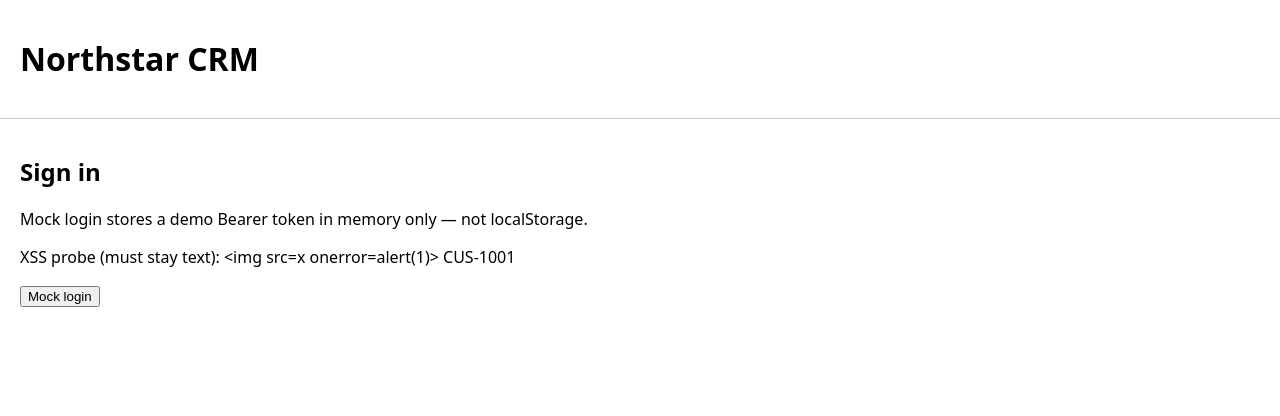
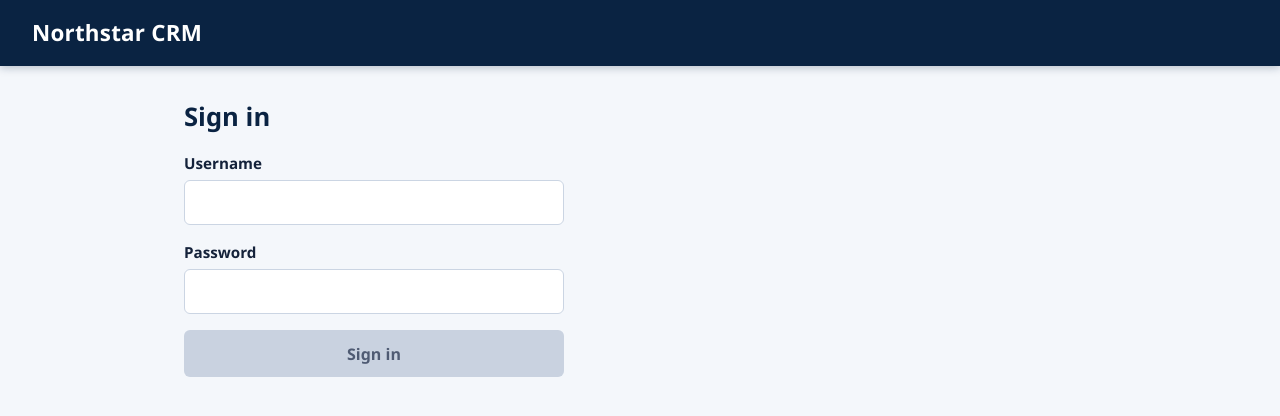
Before and after one commit to BrandonRobare/bean-brigade-customer-management-platform, an Angular app in the folder frontend/: page /login in a window 1280 px wide. Shown: the top 416 px of the page. Built offline with nearby package versions, Linux system fonts and the light colour scheme.

Commit message:
Updated login page

```diff
--- a/frontend/package.json
+++ b/frontend/package.json
@@ -33,5 +33,9 @@
     "karma-jasmine": "~5.1.0",
     "karma-jasmine-html-reporter": "~2.1.0",
     "typescript": "~5.7.2"
+  },
+  "allowScripts": {
+    "esbuild@0.25.12": true,
+    "esbuild@0.28.0": true
   }
 }
--- a/frontend/src/app/app.component.css
+++ b/frontend/src/app/app.component.css
@@ -3,10 +3,32 @@ header {
   align-items: center;
   justify-content: space-between;
   gap: 1rem;
-  padding: 1rem 1.25rem;
-  border-bottom: 1px solid #ccc;
+  padding: 1rem 2rem;
+  background: var(--color-navy);
+  box-shadow: 0 2px 8px rgba(10, 35, 66, 0.25);
 }
 
+header h1 {
+  margin: 0;
+  font-size: 1.4rem;
+  font-weight: 800;
+  letter-spacing: 0.01em;
+  color: var(--color-white);
+}
+
+header button {
+  color: var(--color-white);
+  background: transparent;
+  border: 2px solid var(--color-white);
+}
+header button:hover:not(:disabled) {
+  color: var(--color-navy);
+  background: var(--color-white);
+}
+header button:focus-visible { outline-color: #8CC4FF; }
+
 main {
-  padding: 1rem 1.25rem;
+  max-width: 960px;
+  margin: 2rem auto;
+  padding: 0 1.5rem;
 }
--- a/frontend/src/app/app.routes.ts
+++ b/frontend/src/app/app.routes.ts
@@ -7,4 +7,5 @@ export const routes: Routes = [
   { path: 'login', component: LoginPageComponent },
   { path: 'interactions', component: InteractionListPageComponent, canActivate: [authGuard] },
   { path: '', pathMatch: 'full', redirectTo: 'interactions' },
+  { path: '**', redirectTo: 'interactions' }
 ];
--- a/frontend/src/app/core/auth/auth-session.service.ts
+++ b/frontend/src/app/core/auth/auth-session.service.ts
@@ -1,14 +1,23 @@
-import { Injectable, signal } from '@angular/core';
+import { HttpClient } from '@angular/common/http';
+import { Injectable, inject, signal } from '@angular/core';
+import { Observable, tap } from 'rxjs';
+
+interface LoginResponse {
+  accessToken: string;
+}
 
 /** Demo-only. Matches Boot `DemoBearerFilter`. Not a production secret. */
 export const LAB_DEMO_TOKEN = 'lab-demo-token';
 
 @Injectable({ providedIn: 'root' })
 export class AuthSessionService {
+  private readonly http = inject(HttpClient);
   readonly accessToken = signal<string | null>(null);
 
-  loginMock(): void {
-    this.accessToken.set(LAB_DEMO_TOKEN);
+  login(username: string, password: string): Observable<LoginResponse> {
+    return this.http
+      .post<LoginResponse>('/api/v1/auth/login', { username, password })
+      .pipe(tap((res) => this.accessToken.set(res.accessToken)));
   }
 
   logout(): void {
--- a/frontend/src/app/features/interactions/interaction-list-page.component.ts
+++ b/frontend/src/app/features/interactions/interaction-list-page.component.ts
@@ -28,6 +28,37 @@ import { Interaction } from './interaction.model';
       </ul>
     </section>
   `,
+  styles: `
+    .meta { color: var(--color-muted); margin: 0 0 1.25rem; }
+    code { background: #e8ecf5; padding: 0.1rem 0.4rem; border-radius: 4px; }
+    .note-form {
+      display: flex;
+      align-items: flex-end;
+      gap: 1rem;
+      padding: 1rem;
+      background: var(--color-surface);
+      border: 1px solid var(--color-border);
+      border-left: 4px solid var(--color-primary);
+      border-radius: var(--radius);
+    }
+    .entry {
+      border-left: 4px solid var(--color-blue); /* keep the other properties */
+    }
+    .badge {
+      align-self: flex-start;
+      padding: 0.15rem 0.6rem;
+      font-size: 0.75rem;
+      font-weight: 700;
+      letter-spacing: 0.04em;
+      color: var(--color-navy);
+      background: #DCEBFF;
+      border-radius: 999px;
+    }
+    .summary { margin: 0; font-weight: 600; }
+    .detail { margin: 0.25rem 0 0; font-size: 0.85rem; color: var(--color-muted); }
+    .empty { padding: 1rem; color: var(--color-muted); background: var(--color-surface);
+      border: 1px dashed var(color-border); border-radius: var(--radius); }
+  `
 })
 export class InteractionListPageComponent {
   private readonly api = inject(InteractionApiService);
--- a/frontend/src/app/features/login/login-page.component.ts
+++ b/frontend/src/app/features/login/login-page.component.ts
@@ -1,27 +1,78 @@
-import { Component, inject } from '@angular/core';
+import { HttpErrorResponse } from '@angular/common/http';
+import { Component, inject, signal } from '@angular/core';
+import { FormsModule } from '@angular/forms';
 import { Router } from '@angular/router';
 import { AuthSessionService } from '../../core/auth/auth-session.service';
 
 @Component({
   selector: 'app-login-page',
   standalone: true,
+  imports: [FormsModule],
   template: `
     <section>
       <h2>Sign in</h2>
-      <p>Mock login stores a demo Bearer token in memory only — not localStorage.</p>
-      <p>XSS probe (must stay text): {{ xssProbe }}</p>
-      <button type="button" (click)="login()">Mock login</button>
+      <form (ngSubmit)="login()">
+        <label>
+          Username
+          <input name="username" [(ngModel)]="username" autocomplete="username" required />
+        </label>
+        <label>
+          Password
+          <input
+            name="password"
+            type="password"
+            [(ngModel)]="password"
+            autocomplete="current-password"
+            required
+          />
+        </label>
+        <button type="submit" [disabled]="submitting() || !username || !password">Sign in</button>
+        @if (error()) {
+          <p role="alert">{{ error() }}</p>
+        }
+      </form>
     </section>
   `,
+  styles: `
+    .login-card {
+      max-width: 420px;
+      margin: 3rem auto;
+      padding: 2rem;
+      background: var(--color-surface);
+      border: 1px solid var(--color-border);
+      border-top: 4px solid var(--color-blue);
+      border-radius: 12px;
+      box-shadow: 0 4px 16px rgba(10, 35, 66, 0.1);
+    }
+  .login-card form { max-width: none; }
+  .hint { margin: 0 0 1.25rem; color: var(--color-muted); }
+  `
 })
 export class LoginPageComponent {
   private readonly session = inject(AuthSessionService);
   private readonly router = inject(Router);
 
-  readonly xssProbe = '<img src=x onerror=alert(1)> CUS-1001';
+  username = '';
+  password = '';
+  readonly error = signal<string | null>(null);
+  readonly submitting = signal(false);
 
   login(): void {
-    this.session.loginMock();
-    void this.router.navigate(['/interactions']);
+    this.error.set(null);
+    this.submitting.set(true);
+    this.session.login(this.username, this.password).subscribe({
+      next: () => {
+        this.password = '';
+        void this.router.navigate(['/interactions']);
+      },
+      error: (err: HttpErrorResponse) => {
+        this.submitting.set(false);
+        this.error.set(
+          err.status === 401 || err.status === 400
+            ? 'Incorrect username or password.'
+            : 'Unable to sign in right now. Please try again.',
+        );
+      },
+    });
   }
 }
--- a/frontend/src/styles.css
+++ b/frontend/src/styles.css
@@ -1,4 +1,75 @@
+:root {
+  --color-navy: #0A2342;
+  --color-navy-dark: #061630;
+  --color-white: #FFFFFF;
+  --color-blue: #007BFF;
+  --color-blue-hover: #0062CC;
+
+  --color-bg: #F4F7FB;
+  --color-surface: #FFFFFF;
+  --color-text: #14223A;
+  --color-muted: #52607A;
+  --color-border: #CBD5E3;
+  --color-error-bg: #FDECEC;
+  --color-error: #A11A1A;
+
+  --radius: 6px;
+  --space: 1rem;
+}
+*, *::before, *::after { box-sizing: border-box; }
+
 body {
   margin: 0;
-  font-family: system-ui, sans-serif;
+  font-family: "Segoe UI", system-ui, -apple-system, Roboto, sans-serif;
+  background: var(--color-bg);
+  color: var(--color-text);
+  line-height: 1.5;
 }
+
+h2 { margin: 0 0 var(--space); font-size: 1.6rem; color: var(--color-navy); }
+h3 { color: var(--color-navy); }
+
+a { color: var(--color-blue); }
+a:hover { color: var(--color-blue-hover); }
+
+form { display: grid; gap: var(--space); max-width: 380px; }
+label { display: block; font-weight: 600; font-size: 0.95rem; }
+
+input, select, textarea {
+  width: 100%;
+  margin-top: 0.3rem;
+  padding: 0.65rem 0.75rem;
+  font: inherit;
+  color: inherit;
+  background: var(--color-white);
+  border: 1px solid var(--color-border);
+  border-radius: var(--radius);
+}
+input:focus, select:focus, textarea:focus { border-color: var(--color-blue); }
+
+button {
+  padding: 0.7rem 1.25rem;
+  font: inherit;
+  font-weight: 700;
+  color: var(--color-white);
+  background: var(--color-blue);
+  border: 0;
+  border-radius: var(--radius);
+  cursor: pointer;
+}
+button:hover:not(:disabled) { background: var(--color-blue-hover); }
+button:disabled { background: #C9D2E0; color: #4F5B73; cursor: not-allowed; }
+
+:focus-visible { outline: 3px solid var(--color-blue); outline-offset: 2px; }
+
+[role="alert"] {
+  padding: 0.6rem 0.8rem;
+  color: var(--color-error);
+  background: var(--color-error-bg);
+  border-left: 4px solid var(--color-error);
+  border-radius: var(--radius);
+  font-weight: 600;
+}
+
+table { width: 100%; border-collapse: collapse; background: var(--color-surface); }
+th, td { padding: 0.6rem 0.75rem; text-align: left; border-bottom: 1px solid var(--color-border); }
```
Also changed, not shown: 2 other files (tests, documents, lock files or other folders).
